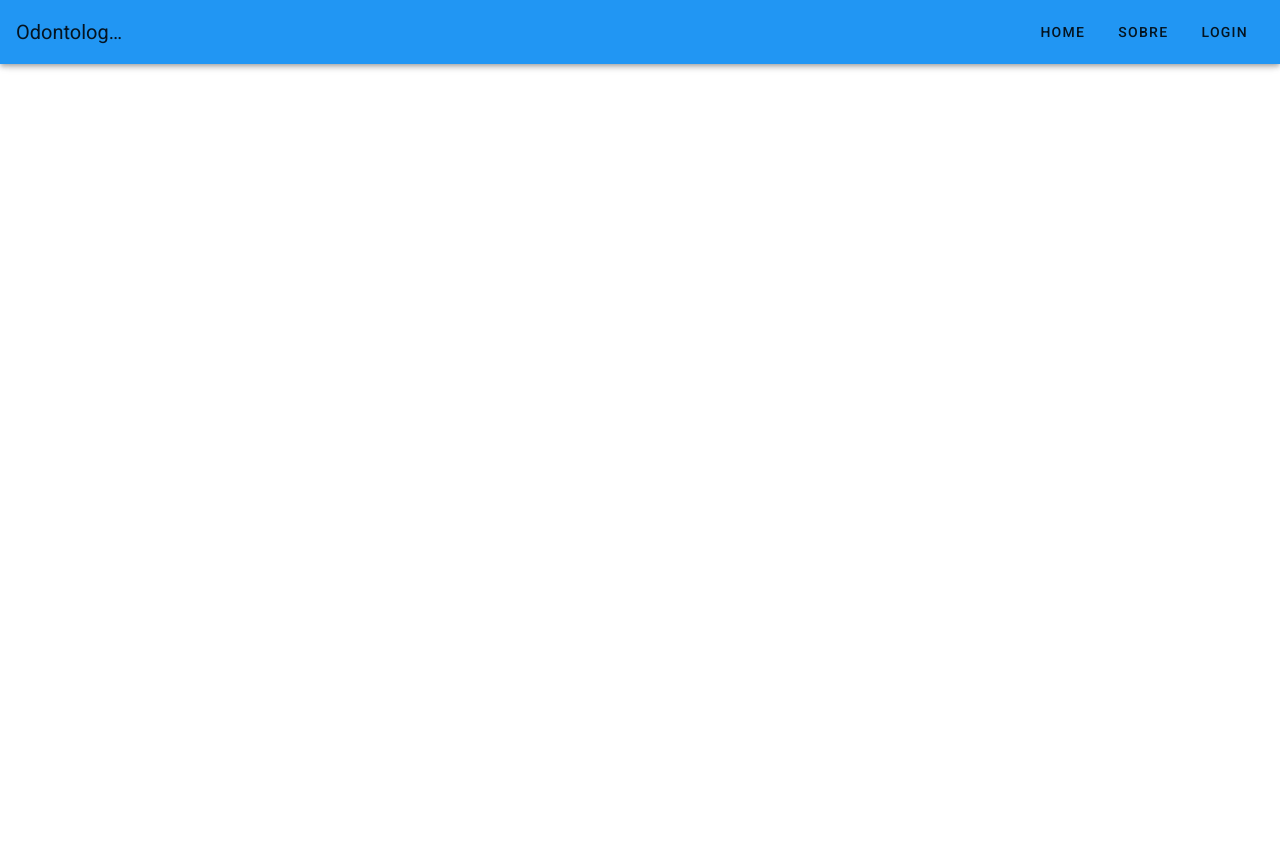
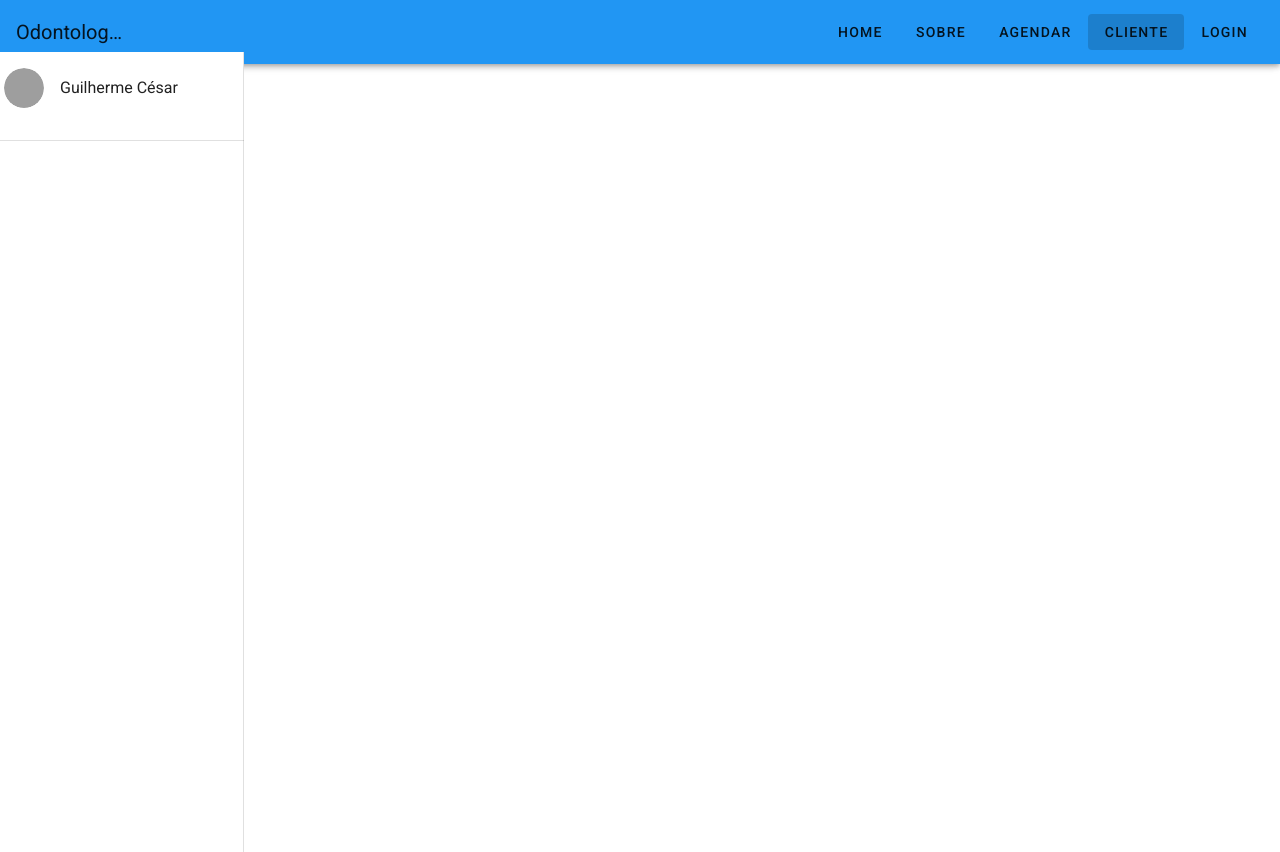
Before and after one commit to GuilhermeCesar029/odontologia, a Vue app: page /dashboard in a window 1280 px wide. Before the commit the page ends 812 px from the top, so only its background shows below. Built offline with nearby package versions, Linux system fonts and the light colour scheme; grey boxes are pictures that could not be loaded; a web font is replaced by a local one; what v-video-embed would draw is missing.

Commit message:
tela dashboard

```diff
--- a/src/App.vue
+++ b/src/App.vue
@@ -6,6 +6,8 @@
       <v-spacer></v-spacer>
       <v-btn text to="/">Home</v-btn>
       <v-btn text to="/sobre">Sobre</v-btn>
+      <v-btn text to="/agendar">Agendar</v-btn>
+      <v-btn text to="/dashboard">cliente</v-btn>
       <v-btn text to="/login">Login</v-btn>
       </v-app-bar>
     </div>
--- a/src/router/index.js
+++ b/src/router/index.js
@@ -20,9 +20,14 @@ const routes = [
     component: () => import(/* webpackChunkName: "sobre" */ '../views/Sobre.vue')
   },
   {
-    path: '/cadastro',
-    name: 'cadastro',
-    component: () => import(/* webpackChunkName: "sobre" */ '../views/Cadastro.vue')
+    path: '/agendar',
+    name: 'agendar',
+    component: () => import(/* webpackChunkName: "sobre" */ '../views/Agendar.vue')
+  },
+  {
+    path: '/dashboard',
+    name: 'dashboard',
+    component: () => import(/* webpackChunkName: "sobre" */ '../views/Dashboard.vue')
   }
 ]
 
--- a/src/views/Cadastro.vue
+++ b/src/views/Agendar.vue
@@ -32,7 +32,7 @@
                   <p class="agenda-subtitulo">Preencha o formulário e agende sua avaliação com um dentista na odontoVGM</p>
                 </div>
                 <div class="agenda-local">
-                  <span>Luziânia</span>
+                  <span>Luziânia - GO</span>
                 </div>
                 </div>
                 <div class="agenda-input">
--- /dev/null
+++ b/src/views/Dashboard.vue
@@ -0,0 +1,39 @@
+<template>
+  <v-app>
+     <v-navigation-drawer permanent>
+       <v-list>
+          <v-list-item>
+            <v-list-item-avatar>
+              <v-img src="https://randomuser.me/api/portraits/men/78.jpg"></v-img>
+            </v-list-item-avatar>
+
+            <v-list-item-content>
+              <v-list-item-title>Guilherme César</v-list-item-title>
+            </v-list-item-content>
+          </v-list-item>
+        </v-list>
+
+       <v-divider></v-divider>
+
+    </v-navigation-drawer>
+
+  </v-app>
+</template>
+
+<script>
+export default {
+  data () {
+      return {
+          items: [
+            { title: 'Dashboard', icon: 'mdi-view-dashboard', path: '/dashboard' },
+            { title: 'Photos', icon: 'mdi-image' },
+            { title: 'About', icon: 'mdi-help-box' },
+          ],
+      }
+  }
+}
+</script>
+
+<style>
+
+</style>
```
